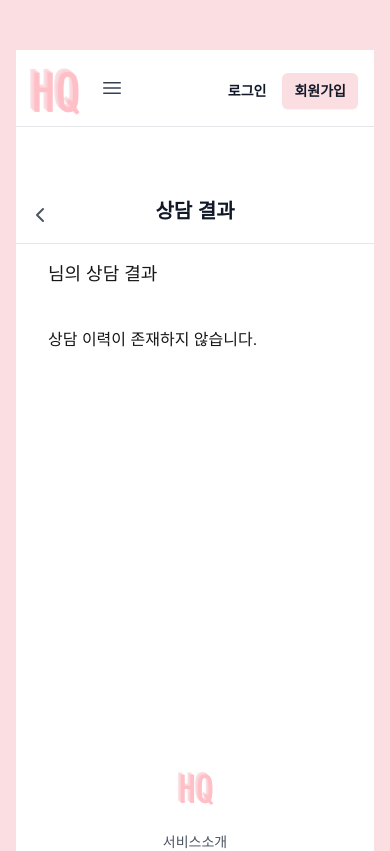
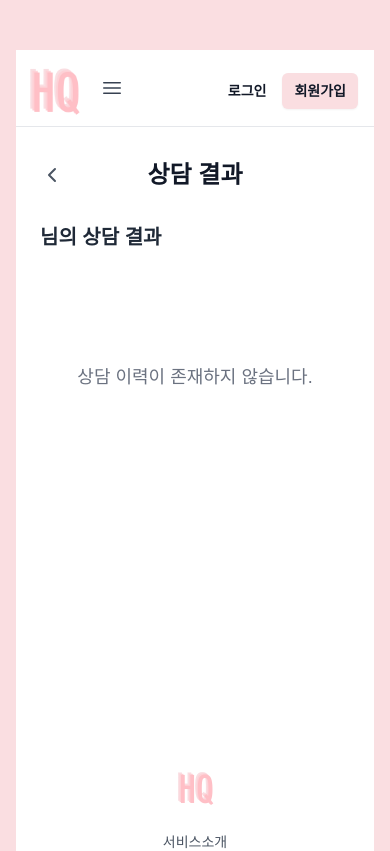
Before and after one commit to gjtjdwl/insideout-front, a Next.js app: page /mypage/counsellog in a window 390 px wide. Shown: the top 851 px of the page. Built offline with nearby package versions, Linux system fonts and the light colour scheme; a web font is replaced by a local one.

Commit message:
Fix: mock 데이터 제거하고 실제 로직 추가 및 반응형 대응, UI 개선

```diff
--- a/app/(header)/mypage/counsellog/page.tsx
+++ b/app/(header)/mypage/counsellog/page.tsx
@@ -30,27 +30,8 @@ export default function CounselLogPage() {
     { date: string; orsScore: number }[]
   >([]);
 
-  const mo = [
-    {
-      "createdAt" : "2025-01-31",
-      "status": "STABLE",
-      "summary": "[요약]  \n현재 사용자는 삶에 대한 전반적인 무력감과 소외감을 느끼고 있는 것으로 보입니다. 업무 환경에서의 소외된 경험과 사회적 관계에서의 부재는 본인의 존재 가치에 대한 의문을 증폭시키고 있습니다. 이러한 감정은 자신을 자책하는 생각으로 이어지고 있으며, 이는 사용자의 자존감을 심각하게 훼손할 수 있습니다. 특히, 팀 내에서의 배제 경험은 사용자에게 큰 상처가 되었고, 이로 인해 자신이 쓸모없다는 생각을 하게 되었습니다. 이러한 감정의 고조와 자기 비난은 사용자의 정신 건강에 부정적인 영향을 미칠 수 있어 주의가 필요합니다.\n\n[제안]  \n먼저, 사용자가 느끼는 감정을 인정하고 이해하려는 노력이 필요합니다. 자신의 감정을 표현하는 것만으로도 큰 위안을 얻을 수 있습니다. 업무 환경에서는 소외감을 줄이기 위해 작은 목표를 세우고 이를 하나씩 성취함으로써 자신감을 회복하는 것이 중요합니다. 팀원들과의 소통을 조금씩 시도해보며 관계를 개선해 나가는 것도 좋은 방법이 될 수 있습니다. 또한, 자신의 가치와 장점을 재발견할 수 있도록 자기 반성보다는 긍정적인 자기 평가를 시도해 보세요. 필요하다면 전문가의 도움을 받아 심리 상담을 진행하며 자신의 감정을 관리하는 것도 추천드립니다. 무엇보다도, 당신은 혼자가 아니며, 필요한 도움을 요청할 권리가 있음을 기억하세요.",
-      "feedback": "[개선사항]  \n• 부서 내 소통 강화  \n• 업무 배분 개선  "
-    },
-    {
-      "createdAt" : "2025-01-31",
-      "status": "STABLE",
-      "summary": "[요약]  \n현재 사용자는 삶에 대한 전반적인 무력감과 소외감을 느끼고 있는 것으로 보입니다. 업무 환경에서의 소외된 경험과 사회적 관계에서의 부재는 본인의 존재 가치에 대한 의문을 증폭시키고 있습니다. 이러한 감정은 자신을 자책하는 생각으로 이어지고 있으며, 이는 사용자의 자존감을 심각하게 훼손할 수 있습니다. 특히, 팀 내에서의 배제 경험은 사용자에게 큰 상처가 되었고, 이로 인해 자신이 쓸모없다는 생각을 하게 되었습니다. 이러한 감정의 고조와 자기 비난은 사용자의 정신 건강에 부정적인 영향을 미칠 수 있어 주의가 필요합니다.\n\n[제안]  \n먼저, 사용자가 느끼는 감정을 인정하고 이해하려는 노력이 필요합니다. 자신의 감정을 표현하는 것만으로도 큰 위안을 얻을 수 있습니다. 업무 환경에서는 소외감을 줄이기 위해 작은 목표를 세우고 이를 하나씩 성취함으로써 자신감을 회복하는 것이 중요합니다. 팀원들과의 소통을 조금씩 시도해보며 관계를 개선해 나가는 것도 좋은 방법이 될 수 있습니다. 또한, 자신의 가치와 장점을 재발견할 수 있도록 자기 반성보다는 긍정적인 자기 평가를 시도해 보세요. 필요하다면 전문가의 도움을 받아 심리 상담을 진행하며 자신의 감정을 관리하는 것도 추천드립니다. 무엇보다도, 당신은 혼자가 아니며, 필요한 도움을 요청할 권리가 있음을 기억하세요.",
-      "feedback": "[개선사항]  \n• 부서 내 소통 강화  \n• 업무 배분 개선  "
-    },
-    {
-      "createdAt" : "2025-01-31",
-      "status": "STABLE",
-      "summary": "[요약]  \n현재 사용자는 삶에 대한 전반적인 무력감과 소외감을 느끼고 있는 것으로 보입니다. 업무 환경에서의 소외된 경험과 사회적 관계에서의 부재는 본인의 존재 가치에 대한 의문을 증폭시키고 있습니다. 이러한 감정은 자신을 자책하는 생각으로 이어지고 있으며, 이는 사용자의 자존감을 심각하게 훼손할 수 있습니다. 특히, 팀 내에서의 배제 경험은 사용자에게 큰 상처가 되었고, 이로 인해 자신이 쓸모없다는 생각을 하게 되었습니다. 이러한 감정의 고조와 자기 비난은 사용자의 정신 건강에 부정적인 영향을 미칠 수 있어 주의가 필요합니다.\n\n[제안]  \n먼저, 사용자가 느끼는 감정을 인정하고 이해하려는 노력이 필요합니다. 자신의 감정을 표현하는 것만으로도 큰 위안을 얻을 수 있습니다. 업무 환경에서는 소외감을 줄이기 위해 작은 목표를 세우고 이를 하나씩 성취함으로써 자신감을 회복하는 것이 중요합니다. 팀원들과의 소통을 조금씩 시도해보며 관계를 개선해 나가는 것도 좋은 방법이 될 수 있습니다. 또한, 자신의 가치와 장점을 재발견할 수 있도록 자기 반성보다는 긍정적인 자기 평가를 시도해 보세요. 필요하다면 전문가의 도움을 받아 심리 상담을 진행하며 자신의 감정을 관리하는 것도 추천드립니다. 무엇보다도, 당신은 혼자가 아니며, 필요한 도움을 요청할 권리가 있음을 기억하세요.",
-      "feedback": "[개선사항]  \n• 부서 내 소통 강화  \n• 업무 배분 개선  "
-    }
-  ]
   const summary = async () => {
+    try {
       const res = await UserAPI.userSummary(String(user?.userId));
       const formatRes = res
         .sort(
@@ -59,12 +40,13 @@ export default function CounselLogPage() {
         )
         .map(({ createdAt, summary, status, feedback, orsScore }) => ({
           createdAt: formatDateTimeSummary(createdAt),
-        summary: String(summary),
-        status: status,
-        feedback: feedback,
+          summary: summary || '내용 없음',
+          status: status || 'NONE',
+          feedback: feedback || '피드백 없음',
           orsScore: orsScore,
         }));
       setSummaryList(formatRes);
+
       const dates = res
         .sort(
           (a, b) =>
@@ -73,13 +55,14 @@ export default function CounselLogPage() {
         .slice(-7) //최신 7개만
         .map(({ createdAt, orsScore }) => ({
           date: formatDateTimeSummaryChart(createdAt),
-        orsScore: Number(orsScore), // 숫자로 변환 (필요할 경우)
+          orsScore: Number(orsScore),
         }));
 
       setOrsScore(dates);
-    try {
+      setLoading(false);
     } catch (error: unknown) {
       console.error(error);
+      setLoading(false);
     }
   };
 
@@ -91,69 +74,101 @@ export default function CounselLogPage() {
 
   return (
     <div className="bg-customPink px-4 sm:px-[50px]">
-      <div className=" bg-white py-16 flex justify-center min-h-[70vh]">
-        <div className="max-w-[1200px] w-full">
-          <div className="flex relative  justify-center items-center px-4 sm:px-0">
-              <FiChevronLeft
-                type="button"
-                cursor={'pointer'}
+      <div className="bg-white py-8 sm:py-12 lg:py-16 min-h-[70vh]">
+        <div className="max-w-7xl mx-auto px-4 sm:px-6 lg:px-8">
+          {/* Header */}
+          <div className="relative flex items-center mb-8">
+            <button
               onClick={() => router.back()}
-                className=" absolute left-3 text-2xl md:text-[35px] mb-1 mr-3 text-gray-600 hover:text-gray-900"
-              />
-            <div className="flex justify-center w-full text-xl md:text-3xl mb-3 leading-loose font-semibold text-gray-900">
+              className="absolute left-0 p-2 rounded-full hover:bg-gray-100 transition-colors"
+            >
+              <FiChevronLeft className="text-2xl text-gray-600" />
+            </button>
+            <h1 className="w-full text-center text-2xl sm:text-3xl font-bold text-gray-900">
               상담 결과
+            </h1>
+          </div>
+
+          <div className="space-y-8">
+            <h2 className="text-xl sm:text-2xl font-semibold text-gray-800 px-2">
+              {user?.name}님의 상담 결과
+            </h2>
+
+            {summaryList.length === 0 ? (
+              <div className="flex flex-col items-center justify-center py-20">
+                <div className="text-gray-500 text-lg">
+                  상담 이력이 존재하지 않습니다.
                 </div>
               </div>
-
-          <hr className="md:mb-12" />
-          <div className="flex flex-col justify-start p-4">
-            <div className="text-lg md:text-2xl mx-4">
-              {user?.name}님의 상담 결과
-            </div>
-            <div className="my-10 grid md:justify-center sm:grid-cols-2 gap-10 sm:mt-10">
-              {summaryList.length === 0 ? (
-                <div className="mx-4"> 상담 이력이 존재하지 않습니다. </div>
             ) : (
-                <>
-                  <div className="flex flex-col items-end">
-                    {loading && (
+              <div className="grid lg:grid-cols-2 gap-8">
+                {/* Chart Section */}
+                <div className="bg-white rounded-xl p-6 shadow-md border border-gray-100">
+                  <h3 className="text-lg font-medium text-gray-700 mb-4">
+                    ORS 점수 추이
+                  </h3>
+                  {!loading && (
                     <ResponsiveContainer width="100%" height={400}>
                       <LineChart data={orsScore}>
-                          <CartesianGrid strokeDasharray="3 3" />
-                          <Line dataKey="orsScore" stroke="#82ca9d" />
+                        <CartesianGrid strokeDasharray="3 3" stroke="#f0f0f0" />
+                        <Line
+                          type="monotone"
+                          dataKey="orsScore"
+                          stroke="#6366f1"
+                          strokeWidth={2}
+                          dot={{ fill: '#6366f1', strokeWidth: 2 }}
+                          name="ORS 점수"
+                        />
                         <XAxis
                           dataKey="date"
                           angle={-20}
                           textAnchor="end"
+                          tick={{ fontSize: 12, fill: '#666' }}
                           padding={{ left: 20, right: 20 }}
-                            style={{ fontSize: '10px' }}
                         />
-                          <YAxis style={{ fontSize: '13px' }} />
-                          <Tooltip />
-                          <Legend wrapperStyle={{ paddingTop: '20px' }} />
+                        <YAxis
+                          domain={[0, 40]}
+                          tick={{ fontSize: 12, fill: '#666' }}
+                        />
+                        <Tooltip
+                          contentStyle={{
+                            backgroundColor: 'white',
+                            border: '1px solid #e5e7eb',
+                            borderRadius: '8px',
+                          }}
+                        />
+                        <Legend
+                          wrapperStyle={{
+                            paddingTop: '20px',
+                            fontSize: '14px',
+                          }}
+                        />
                       </LineChart>
                     </ResponsiveContainer>
                   )}
                 </div>
-                  <div className=" overflow-y-scroll max-h-[1000px]">
-                    <div className="flex flex-col justify-center items-cneter">
-                      {mo.map((items, index) => (
+
+                {/* Summary List Section */}
+                <div className="bg-white rounded-xl p-6 shadow-md border border-gray-100">
+                  <h3 className="text-lg font-medium text-gray-700 mb-4">
+                    상담 내역
+                  </h3>
+                  <div className="overflow-y-auto max-h-[600px] scrollbar-thin scrollbar-thumb-gray-300 scrollbar-track-gray-100">
+                    <div className="space-y-4">
+                      {summaryList.map((item, index) => (
                         <Accordion
                           key={index}
-                          header={items.createdAt}
-                          text={items.summary ? items.summary : '내용 없음'}
-                          feedback={items.feedback}
-                          status={items.status}
+                          header={item.createdAt}
+                          text={item.summary}
+                          feedback={item.feedback ?? '피드백 없음'}
+                          status={item.status ?? 'NONE'}
                         />
                       ))}
-                      {/* <button className=" bg-customPink text-black font-bold py-2 rounded-lg hover:bg-customPinkHover focus:outline-none">
-                  더보기
-                  </button> */}
                     </div>
                   </div>
-                </>
+                </div>
+              </div>
             )}
-            </div>
           </div>
         </div>
       </div>
```
Lines whose indentation alone changed are shown as unchanged.
